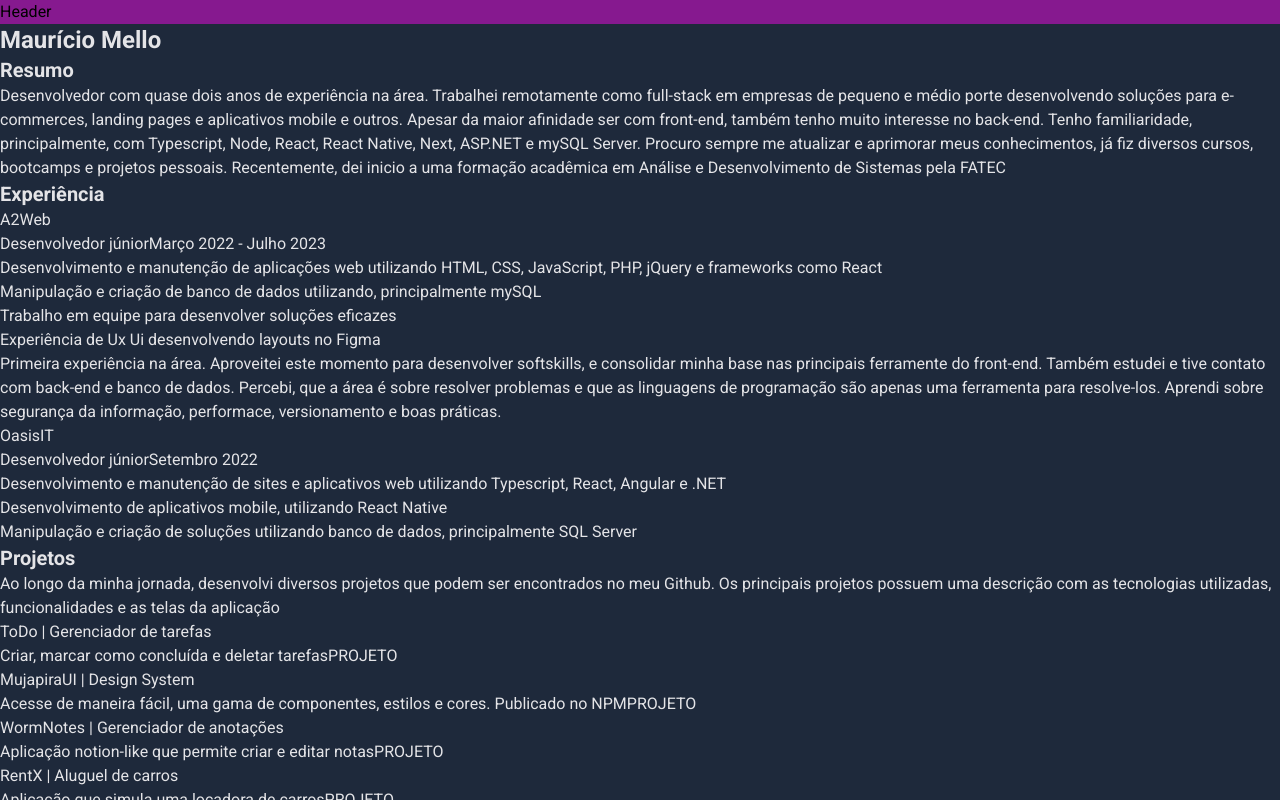
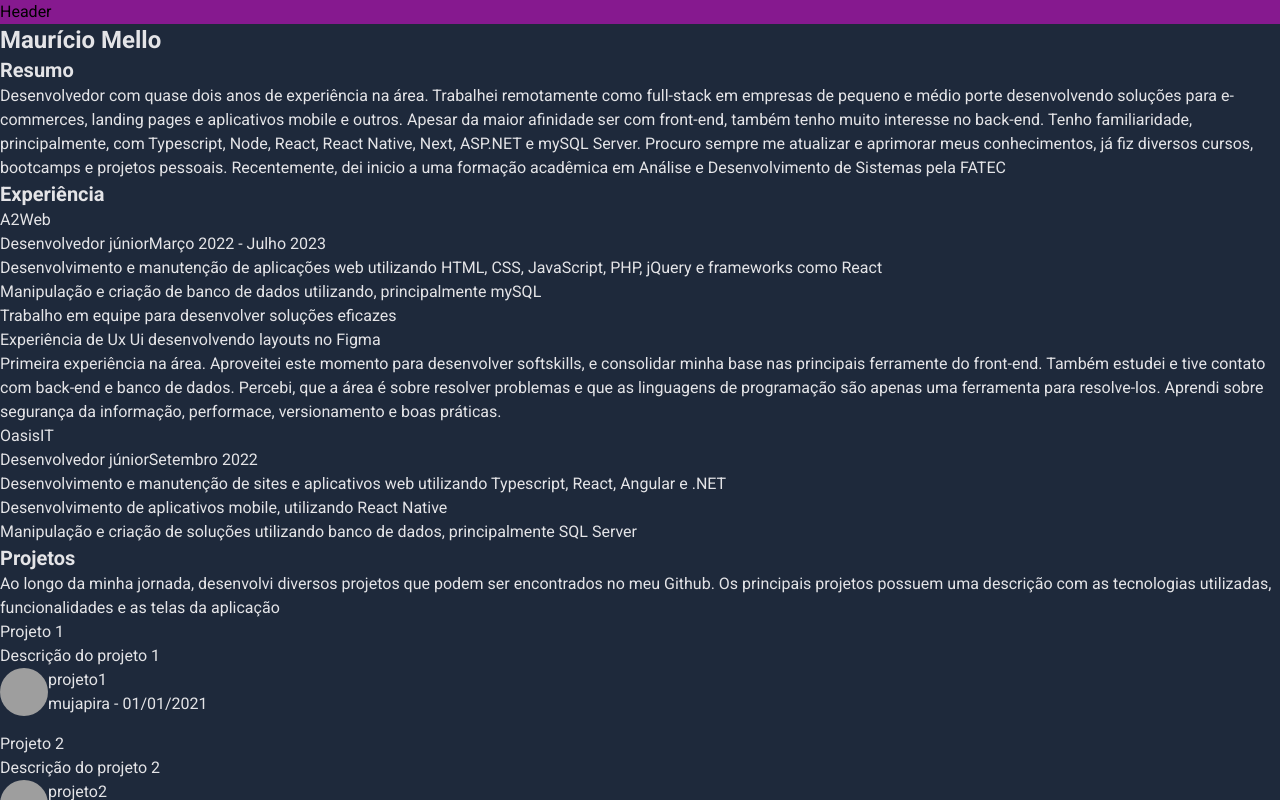
Before and after one commit to mujapira/curriculo-ads-3sem, an Angular app: page / in a window 1280 px wide. Built offline with nearby package versions, Linux system fonts and the light colour scheme; grey boxes are pictures that could not be loaded.

Commit message:
Componente dos projetos

```diff
--- /dev/null
+++ b/src/app/components/project/project-card/project-card.component.html
@@ -0,0 +1,9 @@
+<a [href]="githubReferenceLink" class="flex hover:bg-red-500">
+    <div class="flex rounded-full overflow-hidden">
+        <img class="aspect-square w-12" [src]="userImage" alt="">
+    </div>
+    <div class="flex-col">
+        <span>{{projectGithubName}}</span>
+        <div>mujapira - {{updatedDate}}</div>
+    </div>
+</a>
--- /dev/null
+++ b/src/app/components/project/project-card/project-card.component.ts
@@ -0,0 +1,14 @@
+import { Component, Input, input} from '@angular/core';
+
+@Component({
+  selector: 'app-project-card',
+  templateUrl: './project-card.component.html',
+})
+
+export class ProjectCardComponent {
+  @Input() projectGithubName?:string = '';
+  @Input() projectLink?:string = '';
+  @Input() updatedDate?:string = '';
+  userImage:string = 'https://avatars.githubusercontent.com/u/89225210?v=4'
+  githubReferenceLink:string = 'https://github.com/mujapira';
+}
--- /dev/null
+++ b/src/app/components/project/project.component.html
@@ -0,0 +1,12 @@
+
+<div class="flex flex-col mb-4">
+    <h3>{{projectTitle}}</h3>
+    <span>{{projectDescription}}</span>
+
+    <app-project-card
+        [projectGithubName]="projectGithubName"
+        [projectLink]="projectLink"
+        [updatedDate]="updatedDate"
+    />
+
+</div>
--- a/src/app/pages/home/home.component.html
+++ b/src/app/pages/home/home.component.html
@@ -45,31 +45,15 @@
             Ao longo da minha jornada, desenvolvi diversos projetos que podem ser encontrados no meu <a [href]="githubReferenceLink" target="_blank">Github</a>. Os principais projetos possuem uma descrição com as tecnologias utilizadas, funcionalidades e as telas da aplicação
         </span>
 
-        <h3>ToDo | Gerenciador de tarefas</h3>
-        <span>Criar, marcar como concluída e deletar tarefas</span>
-        <span>PROJETO</span>
+        <div *ngFor="let project of projects" class="flex flex-col">
+            <app-project
+                [projectDescription]="project.description"
+                [projectTitle]="project.title"
+                [projectGithubName]="project.githubName"
+                [projectLink]="project.link"
+                [updatedDate]="project.updatedDate"
+            />
+        </div>
     </div>
 
-    <div>
-        <h3>MujapiraUI | Design System</h3>
-        <span>Acesse de maneira fácil, uma gama de componentes, estilos e cores. Publicado no NPM</span>
-        <span>PROJETO</span>
-    </div>
-
-    <div>
-        <h3>WormNotes | Gerenciador de anotações</h3>
-        <span>Aplicação notion-like que permite criar e editar notas</span>
-        <span>PROJETO</span>
-    </div>
-
-    <div>
-        <h3>RentX | Aluguel de carros</h3>
-        <span>Aplicação que simula uma locadora de carros</span>
-        <span>PROJETO</span>
-    </div>
-
-    <div>
-        <h3>Agenda Facil | Agendamentos no google agenda</h3>
-        <span>PROJETO</span>
-    </div>
 </div>
--- a/src/app/pages/home/home.component.ts
+++ b/src/app/pages/home/home.component.ts
@@ -1,4 +1,12 @@
 import { Component } from '@angular/core';
+
+export interface IProject {
+  title: string;
+  link: string;
+  description: string;
+  updatedDate: string;
+  githubName: string;
+}
 
 @Component({
   selector: 'app-home',
@@ -8,5 +16,24 @@ export class HomeComponent {
   institutionReferenceLink:string = 'https://www.cps.sp.gov.br/fatecs/fatec-itu-dom-amaury-castanho/';
   githubReferenceLink:string = 'https://github.com/mujapira';
 
+  projects: IProject[] = [];
 
+  constructor() {
+    this.projects = [
+      {
+        title: 'Projeto 1',
+        link: 'link',
+        description: 'Descrição do projeto 1',
+        updatedDate: '01/01/2021',
+        githubName: 'projeto1',
+      },
+      {
+        title: 'Projeto 2',
+        link: 'link',
+        description: 'Descrição do projeto 2',
+        updatedDate: '01/01/2021',
+        githubName: 'projeto2',
+      },
+    ]
+  }
 }
```
Also changed, not shown: src/app/app.module.ts (+8 -2 lines), src/app/components/project/project.component.ts (added, +14 -0 lines).
